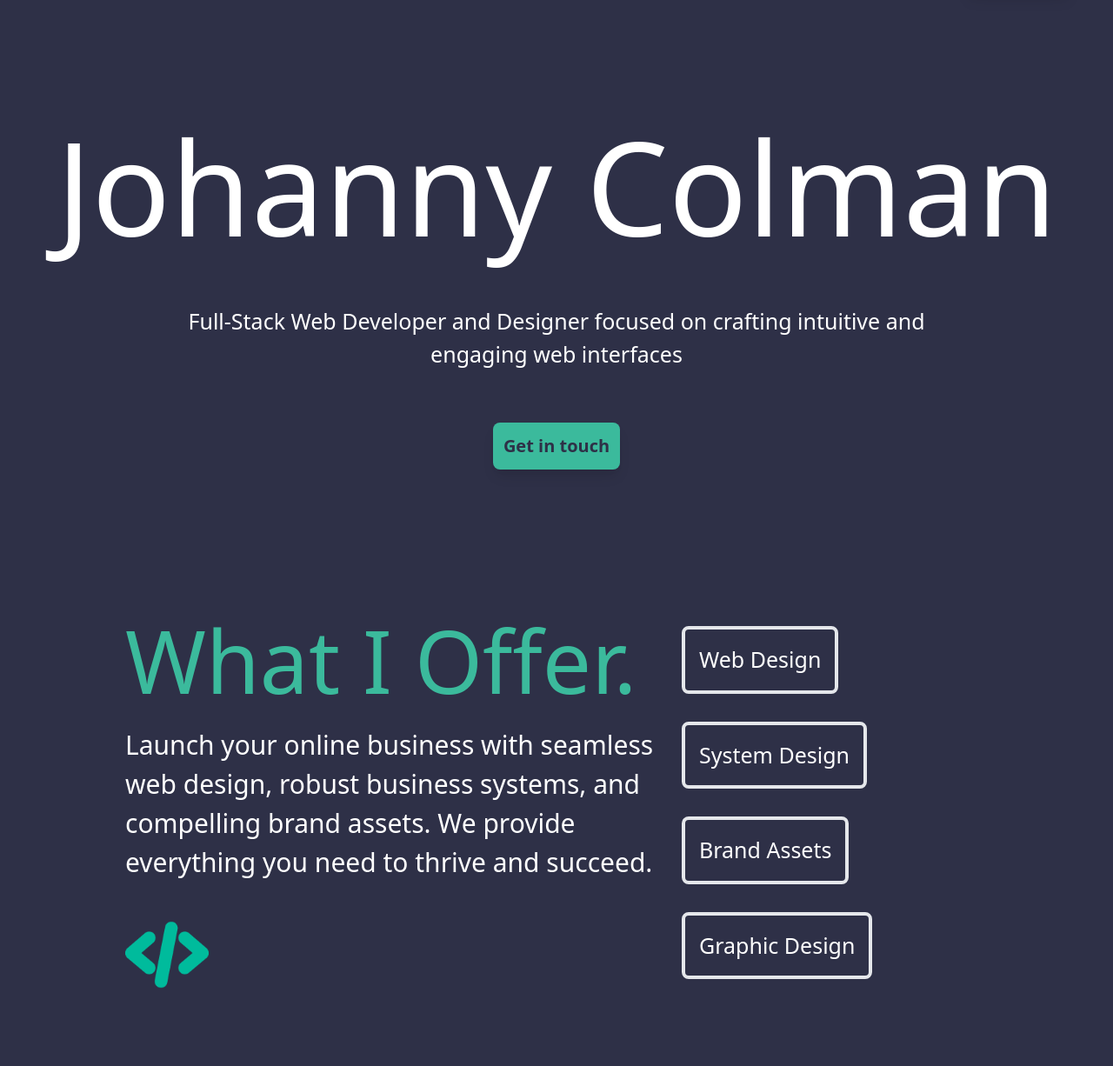
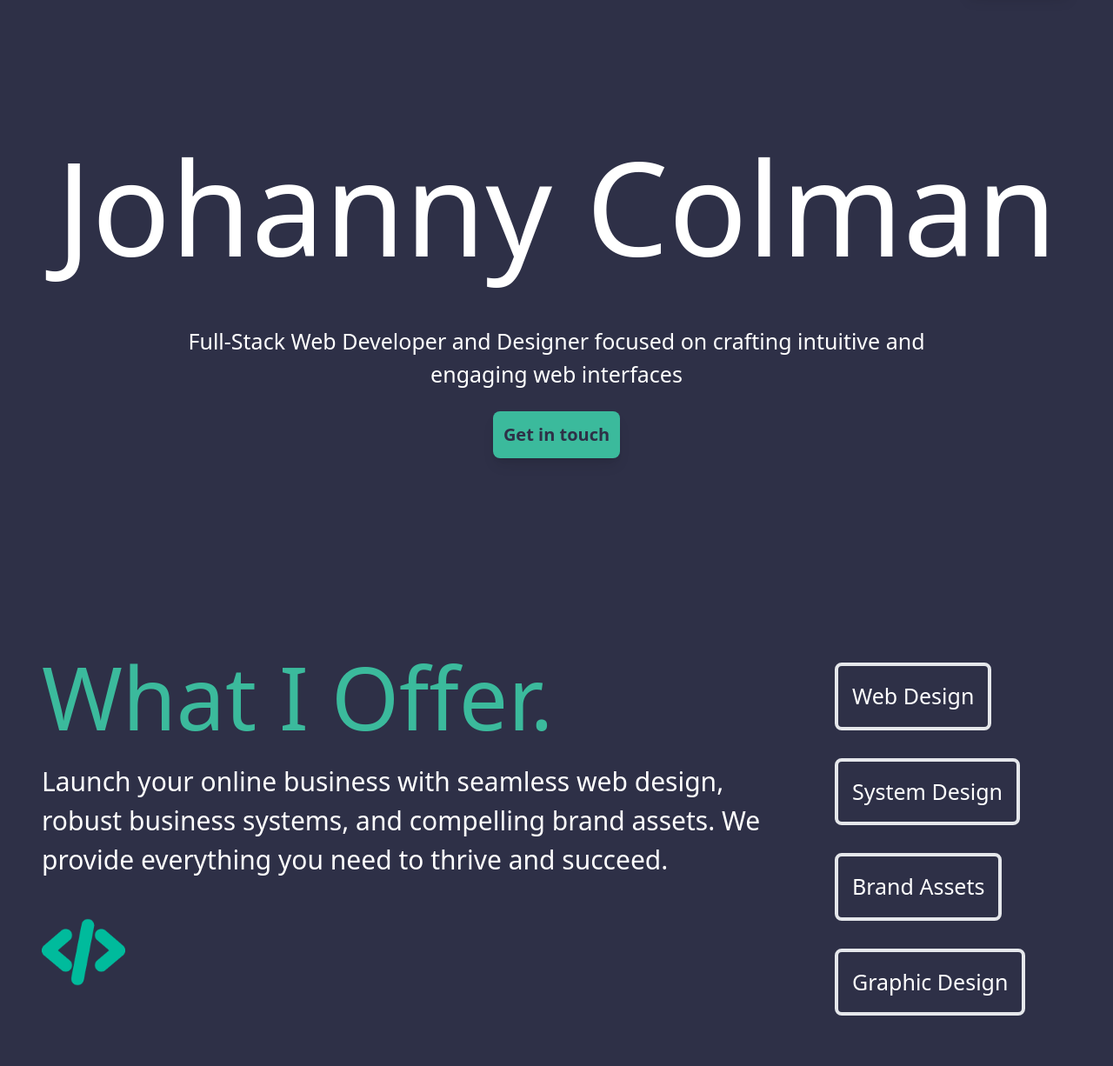
Before and after one commit to johannycm/Portfolio_tailwind, a plain HTML site: page Index.html in a window 1280 px wide. Shown: the part 74-1300 px from the top of the page at 87% size. Drawn offline with nearby package versions, Linux system fonts and the light colour scheme.

Commit message:
Update Index.html

```diff
--- a/Index.html
+++ b/Index.html
@@ -20,19 +20,19 @@
     <button class="bg-[#3bba9c] shadow-lg text-[#2E3047] text-[18px] lg:text-[20px] p-2 lg:p-3 rounded-lg">Let's talk!</button>
   </nav>
   <!-- Header Section -->
-  <header class="text-white bg-cover flex flex-col items-center gap-6 text-center px-4">
-    <h1 class="text-[60px] sm:text-[100px] lg:text-[150px] mt-16 lg:mt-24">Johanny Colman</h1>
+  <header class="text-white h-[80vh] min-h-[600px] flex flex-col items-center justify-center gap-6 text-center px-4 py-16">
+    <h1 class="text-[60px] sm:text-[100px] lg:text-[150px]">Johanny Colman</h1>
     <p class="text-[16px] sm:text-[20px] lg:text-[25px] max-w-4xl">Full-Stack Web Developer and Designer focused on crafting intuitive and engaging web interfaces</p>
-    <button class="bg-[#3bba9c] shadow-lg text-[#2E3047] text-[16px] sm:text-[20px] mt-6 sm:mt-9 p-3 rounded-lg mb-16 sm:mb-32 font-bold">Get in touch</button>
+    <button class="bg-[#3bba9c] shadow-lg text-[#2E3047] text-[16px] sm:text-[20px] p-3 rounded-lg font-bold">Get in touch</button>
   </header>
 
-  <section class="flex flex-col lg:flex-row justify-center text-white items-center lg:items-start p-4 lg:p-0">
-    <div class="lg:w-2/4 flex flex-col items-center lg:items-start p-4">
+  <section class="grid grid-cols-1 lg:grid-cols-4 h-[100vh] min-h-[800px] lg:min-h-[600px] py-16 px-8 text-white">
+    <div class="col-span-3 flex flex-col items-center lg:items-start p-4">
       <h1 class="text-[40px] sm:text-[60px] lg:text-[100px] text-[#3bba9c]">What I Offer.</h1>
       <p class="text-[16px] sm:text-[20px] text-justify lg:text-[30px] text-center lg:text-left">Launch your online business with seamless web design, robust business systems, and compelling brand assets. We provide everything you need to thrive and succeed.</p>
       <img class="w-16 sm:w-24 mt-6 lg:mt-9" src="./archivos/code.png" alt="">
     </div>
-    <div class="w-full lg:w-96 flex flex-col items-center lg:items-start text-[16px] sm:text-[20px] lg:text-[25px] mt-9 mb-12 lg:mb-24">
+    <div class="col-span-1 flex flex-col items-center lg:items-start text-[16px] sm:text-[20px] lg:text-[25px] mt-9 mb-12 lg:mb-24">
       <h2 class="border-4 p-2 lg:p-4 rounded-lg m-4">Web Design</h2>
       <h2 class="border-4 p-2 lg:p-4 rounded-lg m-4">System Design</h2>
       <h2 class="border-4 p-2 lg:p-4 rounded-lg m-4">Brand Assets</h2>
@@ -70,7 +70,7 @@
     </div>
   </section>
 
-  <section class="flex flex-col lg:flex-row justify-center sm:m-0 text-white items-center p-4 lg:p-0 ">
+  <section class="h-[100vh] min-h-[1200px] lg:min-h-[600px] flex flex-col lg:flex-row justify-center sm:m-0 text-white items-center p-4 lg:p-0 ">
     <div class="lg:w-2/4 flex flex-col items-center lg:items-start p-4">
       <h1 class="text-[40px] sm:text-[60px] lg:text-[100px] text-[#3bba9c]">About Me.</h1>
       <p class="text-[16px] sm:text-[20px] mt-4 text-justify lg:text-[24px] text-center lg:text-left">I'm Johanny Colman, a 24-year-old graphic designer and web developer with experience in front-end development, web design, and video editing. My passion for both design and coding started at a young age. I began my career focusing on graphic design, mastering tools like Illustrator and Photoshop, and over time, I expanded my expertise to include web technologies such as HTML, CSS, and JavaScript.</p>
```
